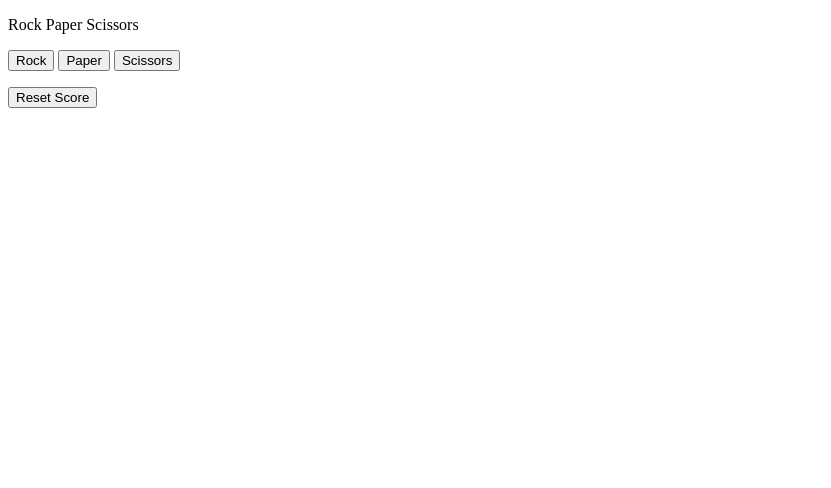
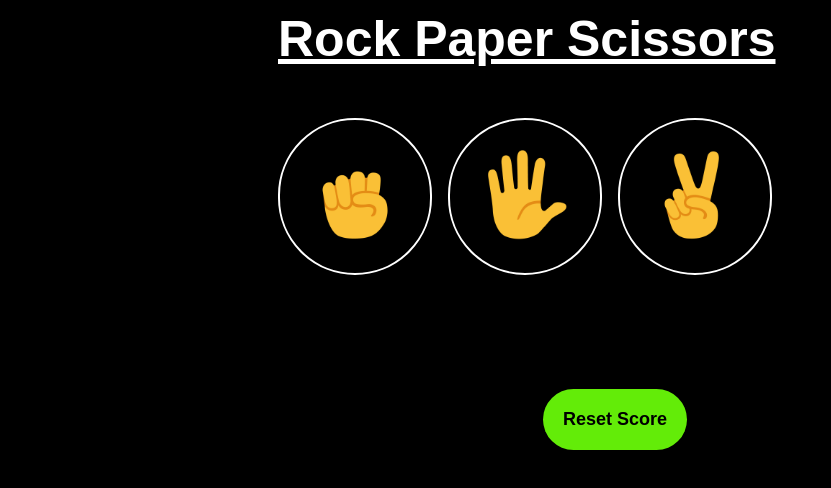
Before and after one commit to bhoomisinghal0/Rock-Paper-Scissors...Game, a plain HTML site: page rock_paper_scissor_game.html in a window 1280 px wide. Shown: the whole page, without its empty margins (0-831 px from the left). Drawn offline with Linux system fonts and the light colour scheme.

Commit message:
styling done

```diff
--- a/rock_paper_scissor_game.html
+++ b/rock_paper_scissor_game.html
@@ -5,36 +5,47 @@
     <title>
         Rock Paper Scissors game
     </title>
+    <link rel="stylesheet" href="style.css">
 </head>
 
 <body>
-    <p>Rock Paper Scissors</p>
-    <button onclick="
+    <p class="heading"><u>Rock Paper Scissors</u></p>
+    <div class="details">
+    <button class="move-button"  onclick="
             setting_move();
             output_game('rock');
 
-        ">Rock</button>
-    <button onclick="
+        "><img class="icons" src="icons/rock-emoji.png"></button>
+    <button class="move-button" onclick="
             setting_move();
             output_game('paper');
 
-    ">Paper</button>
-    <button onclick="
+    "><img class="icons" src="icons/paper-emoji.png"></button>
+    <button class="move-button" onclick="
             setting_move();
             output_game('scissors');
 
-    ">Scissors</button>
-    <p class="js-status"></p>
+    "><img class="icons" src="icons/scissors-emoji.png"></button>
+    <div class="result-info">
+    <p class="js-status">
+
+    </p>
     <p class="js-move"></p>
     <p class="js-score"></p>
-    <button onclick="
+    <button class="res-but" onclick="
     score.Win=0;
     score.Tie=0;
     score.Lose=0;
+    result=null;
     localStorage.removeItem('score');
-    updateScore();
+    document.querySelector('.js-move').innerHTML='';
+    document.querySelector('.js-status').innerHTML=`'Game is Reset'`;
+     document.querySelector('.js-score').innerHTML=`Win:${score.Win}  Tie:${score.Tie}  Lose:${score.Lose}`;
+
     //to remove previous stored values in localStorage
     ">Reset Score</button>
+    </div>
+    </div>
 
     <script>
         /*take random value between 0 and 1
@@ -112,11 +123,26 @@
 
             localStorage.setItem('score', JSON.stringify(score));
             updateScore();
-            document.querySelector('.js-move').innerHTML=`Your Move- ${player_move}\n. Computer's Move -${computerMove}`;
-            }
+            document.querySelector('.js-move').innerHTML= `You:
+        <img class="live-move" src="icons/${player_move}-emoji.png">
+        Computer:
+        <img class="live-move" src="icons/${computerMove}-emoji.png">
+            `;}
 
         function updateScore(){
             document.querySelector('.js-status').innerHTML=`${result}`;
+            if (result=='You Win'){
+                document.querySelector('.js-status').style.color='green';
+            }
+            else if(result=='Tie'){
+                document.querySelector('.js-status').style.color='yellow';
+            }
+            else if(result=='You Lose'){
+                document.querySelector('.js-status').style.color='red';
+            }
+            else if(result==null){
+                document.querySelector('.js-status').style.color='white';
+            }
             //document.querySelector('.js-move').innerHTML=`Your Move- ${player_move}\n. Computer's Move -${computerMove}`;
             document.querySelector('.js-score').innerHTML=`Win:${score.Win}  Tie:${score.Tie}  Lose:${score.Lose}`;
             //will not work cause player_move & computerMove are out of scope,Thus java throes a reference error.
--- /dev/null
+++ b/style.css
@@ -0,0 +1,56 @@
+body{
+            background-color: black;
+        }
+        p{
+            font-family: arial;
+            color:white;
+            font-weight: bold;
+
+        }
+        .heading{
+            margin-top: 10px;
+             font-size: 50px;
+            margin-left: 270px;
+        }
+        .icons{
+            width:90px;
+            height:90px;
+        }
+        .move-button{
+            background-color: transparent;
+            border-style: solid;
+            border-color: white;
+            border-radius: 80px;
+            padding: 30px 30px;
+            margin-right: 12px;
+            margin-bottom: 0px;
+        }
+        .details{
+            margin-top: 0px;
+            margin-left: 270px;
+        }
+        .result-info{
+            display: flex;
+            flex-direction: column;
+            margin-right: 320px;
+             margin-top: 20px;
+            align-items: center;
+        }
+        .res-but{
+            padding: 20px 20px;
+            background-color: rgb(99, 236, 8);
+            font-size: 18px;
+            color:black;
+            font-weight: bold;
+            border:none;
+            border-radius: 38px;
+        }
+        .js-status{
+            font-size: 30px;
+            font-weight: bold;
+            margin-bottom: 0px;
+        }
+        .live-move{
+            width:40px;
+            height:40px;
+        }
```
Also changed, not shown: icons/paper-emoji.png (added), icons/rock-emoji.png (added), icons/scissors-emoji.png (added).
